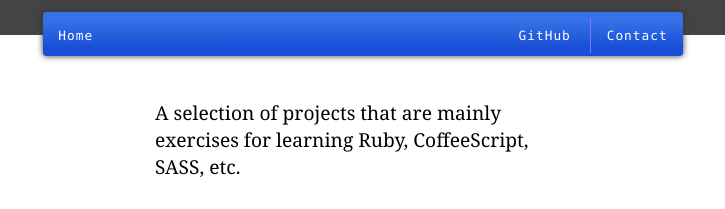
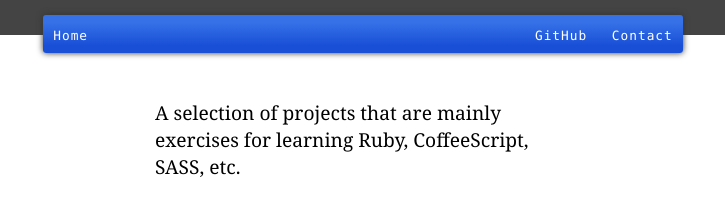
Before and after one commit to milewdev/milewdev.github.io, a website: page index.html in a window 1280 px wide. Shown: the top 209 px of the page, 277-1002 px from the left. Drawn offline with Linux system fonts and the light colour scheme.

Commit message:
Narrow main menu bar, remove item separators

```diff
--- a/scss/style.scss
+++ b/scss/style.scss
@@ -84,12 +84,12 @@ nav.page-nav-bar {
 
   // Set l+r padding to 0 so that bar is centered;
   // set t+b padding so that it looks nice.
-  padding: 0.7rem 0;        // t+b l+r
+  padding: 0.5rem 0;        // t+b l+r
 
   // Fix to the bottom of the parent.
   position: absolute;
   left: 0;
-  bottom: -1.3rem;
+  bottom: -1.1rem;
 
   // Actual width will be governed by the parent,
   // which will grow/shrink as necessary.
@@ -112,9 +112,9 @@ menu.page-nav {
 
   // A vertical separator line between menu items.
   // See http://www.jackreichert.com/2011/07/31/how-to-add-a-divider-between-menu-items-in-css-using-only-one-selector/
-  menuitem + menuitem {
-    border-left: 1px solid #77f;    // verticle line between menu items
-  }
+  // menuitem + menuitem {
+  //   border-left: 1px solid #77f;    // verticle line between menu items
+  // }
 
   menuitem {
     @include link-style(inherit);
@@ -126,7 +126,7 @@ menu.page-nav {
     // Use top and bottom padding to cause the vertical separators to be full
     // height.  Use left and right margins to allow some space between the menu
     // items.
-    padding: 0.8em 1.2em;           // t+b l+r
+    padding: 0.8em 0.8em;           // t+b l+r
   }
 }
 
```
Also changed, not shown: stylesheets/style.css.
